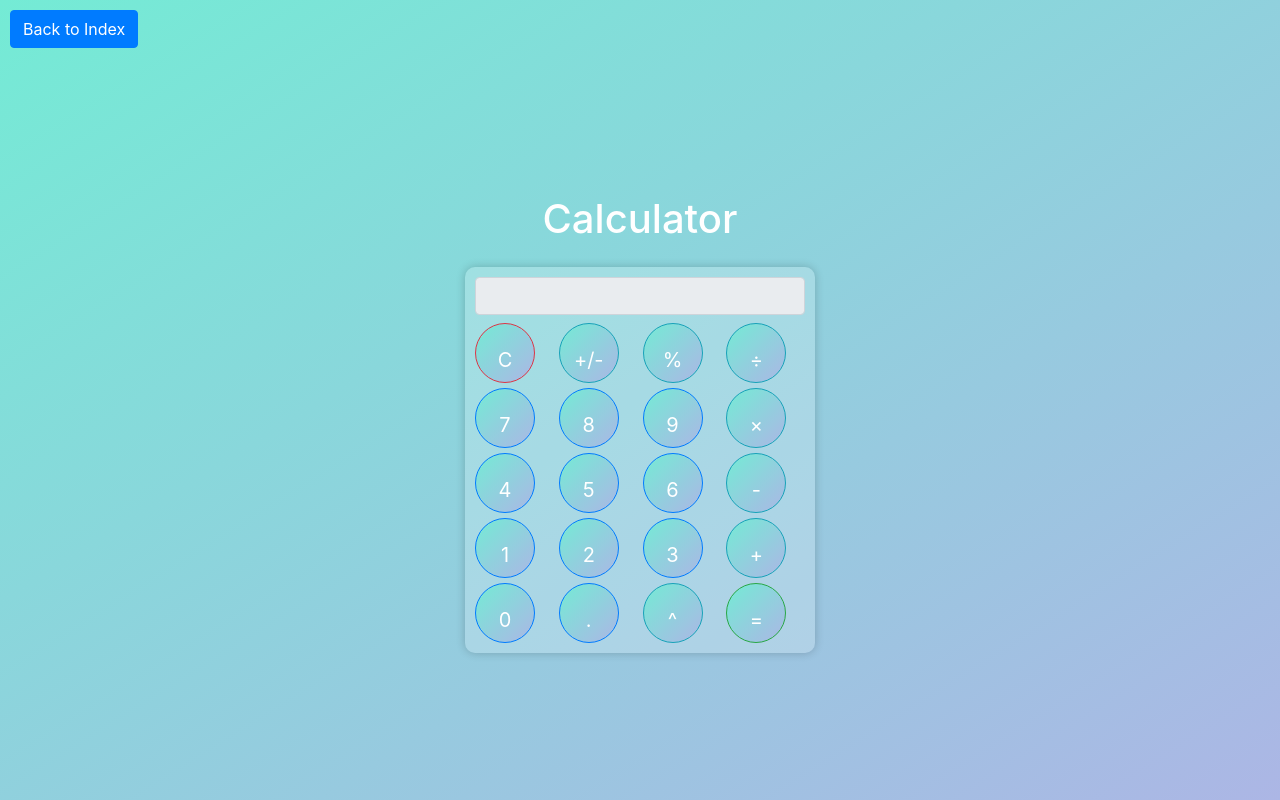
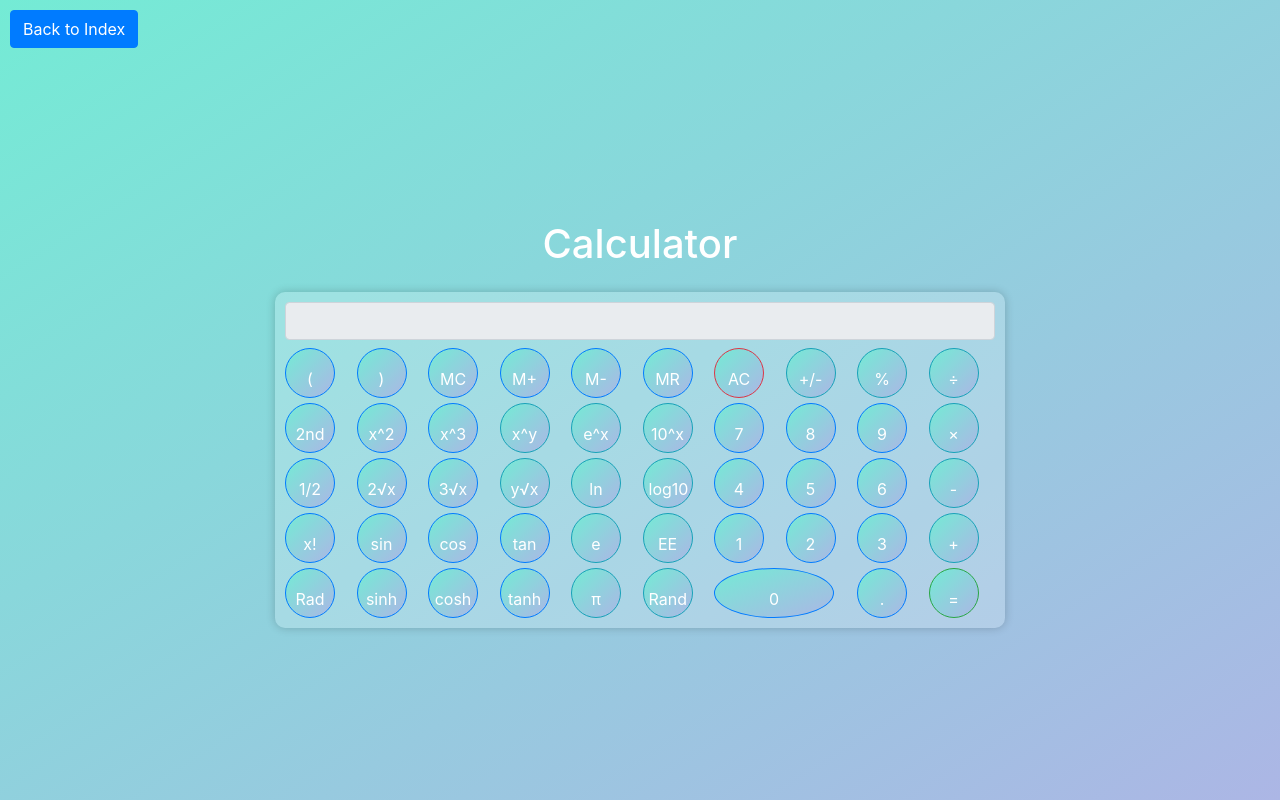
Before and after one commit to BrockAltug/Calculator, a Flask app: page /calculator in a window 1280 px wide. Run offline with Flask 3, Linux system fonts and the light colour scheme; some libraries are stand-ins or nearby versions.

Commit message:
started layout for scientific calculator

```diff
--- a/templates/calculator.html
+++ b/templates/calculator.html
@@ -21,25 +21,26 @@
             padding: 10px;
             border-radius: 10px;
             box-shadow: 0px 0px 10px rgba(0, 0, 0, 0.2);
-            max-width: 360px; /* Adjust the max-width as needed */
+            max-width: 760px; /* Adjust the max-width as needed */
             width: 100%; /* Ensure container takes the full width */
         }
 
         .calculator-grid {
             display: grid;
-            grid-template-columns: repeat(4, 1fr); /* Adjust column widths for 4 columns */
+            grid-template-columns: repeat(10, 1fr); /* 10 columns per row */
             grid-gap: 5px;
         }
 
         .calculator-button {
-            font-size: 20px;
+            font-size: 16px; /* Adjust button font size */
             border-radius: 50%;
             background: linear-gradient(to bottom right, #74ebd5, #ACB6E5);
             color: white;
-            height: 60px; /* Reduce button height */
-            width: 60px; /* Reduce button width */
-            line-height: 60px;
+            height: 50px; /* Adjust button height */
+            width: 50px; /* Adjust button width */
+            line-height: 50px;
             text-align: center;
+            padding: 5px; /* Adjust padding */
         }
 
         /* Style for the back button */
@@ -48,6 +49,8 @@
             top: 10px;
             left: 10px;
         }
+
+
     </style>
 </head>
 <body>
@@ -57,34 +60,69 @@
     <div class="container mt-5">
         <h1 class="mb-4 text-center text-white">Calculator</h1>
         <div class="row justify-content-center">
-            <div class="col-md-4">
+            <div class="col-md-8">
                 <div class="calculator-container">
                     <input type="text" id="display" class="form-control mb-2" disabled>
                     <div class="calculator-grid">
-                        <button onclick="clearDisplay()" class="btn btn-danger calculator-button">C</button>
+                        <!-- First Row -->
+                        <button onclick="appendToDisplay('(')" class="btn btn-primary calculator-button">(</button>
+                        <button onclick="appendToDisplay(')')" class="btn btn-primary calculator-button">)</button>
+                        <button onclick="memoryClear()" class="btn btn-primary calculator-button">MC</button>
+                        <button onclick="memoryAdd()" class="btn btn-primary calculator-button">M+</button>
+                        <button onclick="memorySubtract()" class="btn btn-primary calculator-button">M-</button>
+                        <button onclick="memoryRecall()" class="btn btn-primary calculator-button">MR</button>
+                        <button onclick="clearDisplay()" class="btn btn-danger calculator-button">AC</button>
                         <button onclick="togglePositiveNegative()" class="btn btn-info calculator-button">+/-</button>
                         <button onclick="appendToDisplay('%')" class="btn btn-info calculator-button">%</button>
                         <button onclick="appendToDisplay('÷')" class="btn btn-info calculator-button">÷</button>
 
+                        <!-- Second Row -->
+                        <button onclick="power(2)" class="btn btn-primary calculator-button">2nd</button>
+                        <button onclick="power(2, 2)" class="btn btn-primary calculator-button">x^2</button>
+                        <button onclick="power(2, 3)" class="btn btn-primary calculator-button">x^3</button>
+                        <button onclick="appendToDisplay('^')" class="btn btn-info calculator-button">x^y</button>
+                        <button onclick="exponential('e')" class="btn btn-info calculator-button">e^x</button>
+                        <button onclick="power(10, 10)" class="btn btn-info calculator-button">10^x</button>
                         <button onclick="appendToDisplay('7')" class="btn btn-primary calculator-button">7</button>
                         <button onclick="appendToDisplay('8')" class="btn btn-primary calculator-button">8</button>
                         <button onclick="appendToDisplay('9')" class="btn btn-primary calculator-button">9</button>
                         <button onclick="appendToDisplay('*')" class="btn btn-info calculator-button">×</button>
 
+                        <!-- Third Row -->
+                        <button onclick="reciprocal()" class="btn btn-primary calculator-button">1/2</button>
+                        <button onclick="squareRoot(2)" class="btn btn-primary calculator-button">2√x</button>
+                        <button onclick="squareRoot(3)" class="btn btn-primary calculator-button">3√x</button>
+                        <button onclick="appendToDisplay('y√x')" class="btn btn-info calculator-button">y√x</button>
+                        <button onclick="naturalLogarithm()" class="btn btn-info calculator-button">ln</button>
+                        <button onclick="logBase10()" class="btn btn-info calculator-button">log10</button>
                         <button onclick="appendToDisplay('4')" class="btn btn-primary calculator-button">4</button>
                         <button onclick="appendToDisplay('5')" class="btn btn-primary calculator-button">5</button>
                         <button onclick="appendToDisplay('6')" class="btn btn-primary calculator-button">6</button>
                         <button onclick="appendToDisplay('-')" class="btn btn-info calculator-button">-</button>
 
+                        <!-- Fourth Row -->
+                        <button onclick="factorial()" class="btn btn-primary calculator-button">x!</button>
+                        <button onclick="trigonometric('sin')" class="btn btn-primary calculator-button">sin</button>
+                        <button onclick="trigonometric('cos')" class="btn btn-primary calculator-button">cos</button>
+                        <button onclick="trigonometric('tan')" class="btn btn-primary calculator-button">tan</button>
+                        <button onclick="exponential('e')" class="btn btn-info calculator-button">e</button>
+                        <button onclick="scientificNotation()" class="btn btn-info calculator-button">EE</button>
                         <button onclick="appendToDisplay('1')" class="btn btn-primary calculator-button">1</button>
                         <button onclick="appendToDisplay('2')" class="btn btn-primary calculator-button">2</button>
                         <button onclick="appendToDisplay('3')" class="btn btn-primary calculator-button">3</button>
                         <button onclick="appendToDisplay('+')" class="btn btn-info calculator-button">+</button>
 
-                        <button onclick="appendToDisplay('0')" class="btn btn-primary calculator-button">0</button>
+                        <!-- Fifth Row -->
+                        <button onclick="toggleRadianDegree()" class="btn btn-primary calculator-button">Rad</button>
+                        <button onclick="trigonometric('sinh')" class="btn btn-primary calculator-button">sinh</button>
+                        <button onclick="trigonometric('cosh')" class="btn btn-primary calculator-button">cosh</button>
+                        <button onclick="trigonometric('tanh')" class="btn btn-primary calculator-button">tanh</button>
+                        <button onclick="appendToDisplay('π')" class="btn btn-info calculator-button">π</button>
+                        <button onclick="randomNumber()" class="btn btn-info calculator-button">Rand</button>
+                        <button onclick="appendToDisplay('0')" class="btn btn-primary calculator-button" style="grid-column: span 2; width: 120px;">0</button>
                         <button onclick="appendToDisplay('.')" class="btn btn-primary calculator-button">.</button>
-                        <button onclick="appendToDisplay('^')" class="btn btn-info calculator-button">^</button>
                         <button onclick="calculate()" class="btn btn-success calculator-button">=</button>
+
                     </div>
                 </div>
             </div>
@@ -113,6 +151,8 @@
                 expression = expression.replace("^", "**");
                 // Replace ÷ with / for division
                 expression = expression.replace("÷", "/");
+                // Replace √ with the actual square root calculation
+                expression = expression.replace(/√/g, "Math.sqrt");
                 // Use the eval function to calculate the result
                 let result = eval(expression);
                 if (result === undefined || result === null || isNaN(result)) {
@@ -135,6 +175,7 @@
             }
         }
 
+
         function togglePositiveNegative() {
             const display = document.getElementById('display');
             if (display.value.startsWith('-')) {
```
